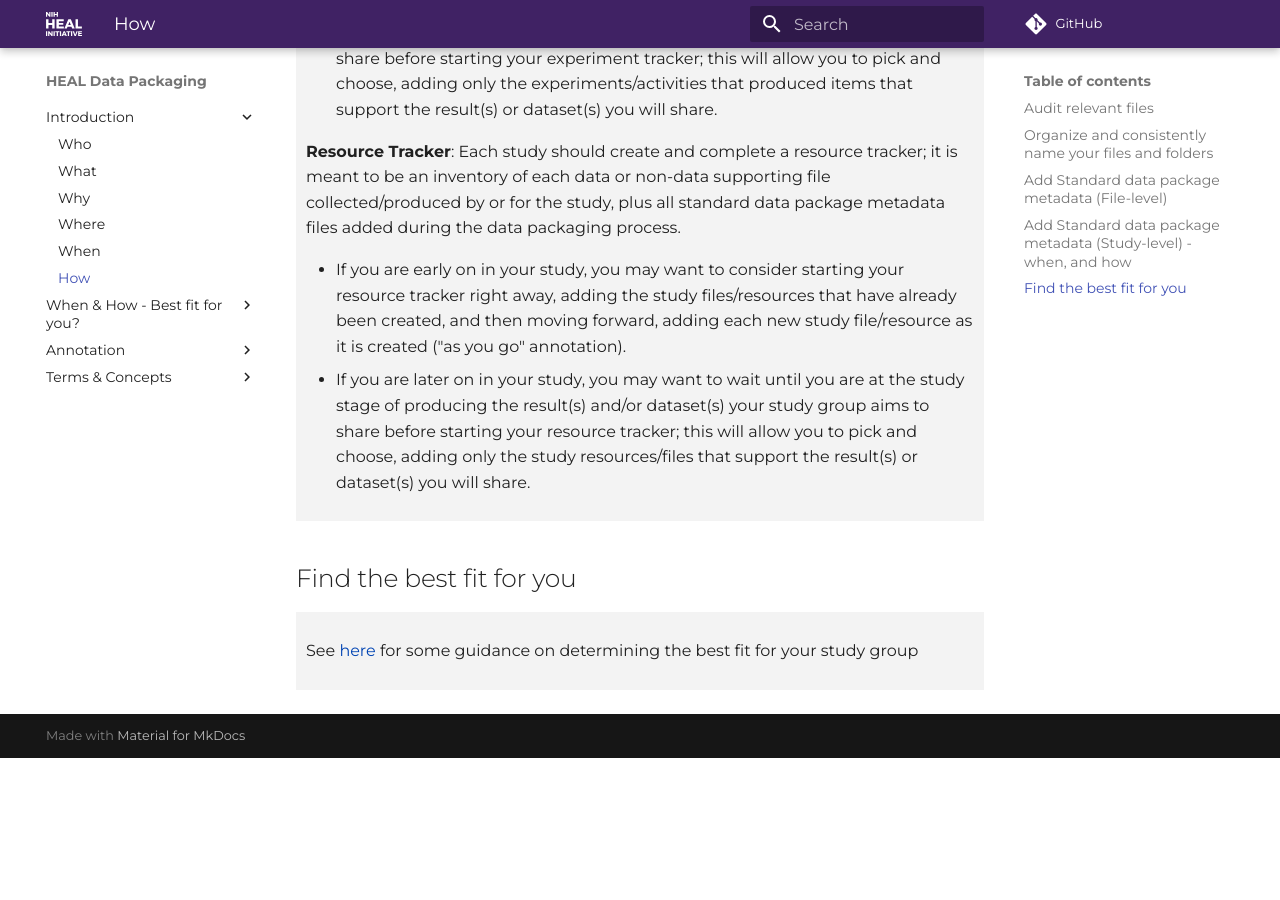
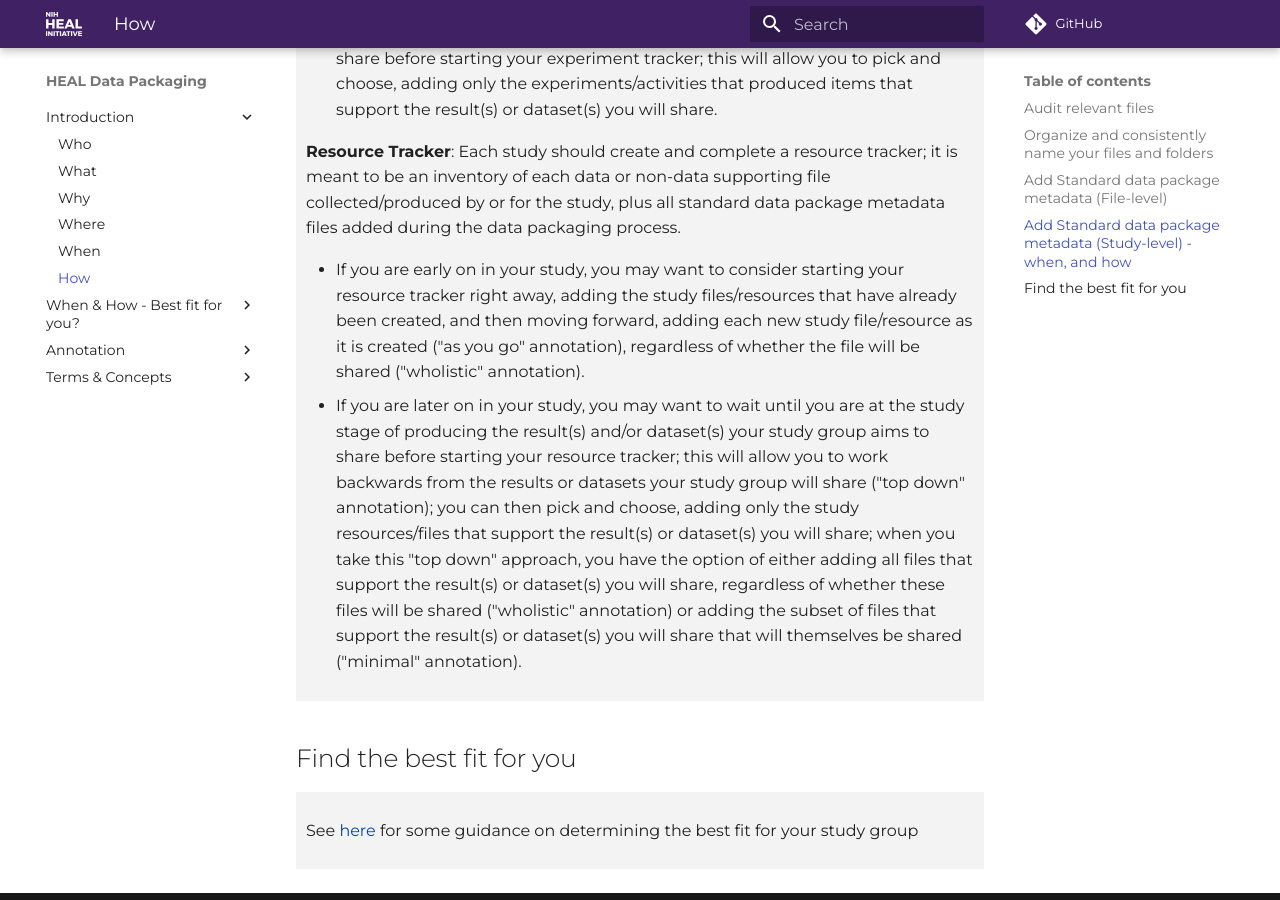
Before and after one commit to norc-heal/heal-data-pkg-guide, an MkDocs documentation site: the page built from docs/intro/how.md, in a window 1280 px wide and 900 px high, scrolled down 3227 px. Built offline with MkDocs 1.6.1 and Material for MkDocs 9.7.7, drawn with Linux system fonts in a browser that asks for light colours; comment, search, counter and statistics services are not loaded; before the commit the page ends 3985 px from its top, so only the background shows below that.

Commit message:
small additional edits to how page

```diff
--- a/docs/intro/how.md
+++ b/docs/intro/how.md
@@ -78,8 +78,8 @@ Currently, study-level standard data package metadata files are the experiment t
 
 **Resource Tracker**: Each study should create and complete a resource tracker; it is meant to be an inventory of each data or non-data supporting file collected/produced by or for the study, plus all standard data package metadata files added during the data packaging process.
 
-* If you are early on in your study, you may want to consider starting your resource tracker right away, adding the study files/resources that have already been created, and then moving forward, adding each new study file/resource as it is created ("as you go" annotation).
-* If you are later on in your study, you may want to wait until you are at the study stage of producing the result(s) and/or dataset(s) your study group aims to share before starting your resource tracker; this will allow you to pick and choose, adding only the study resources/files that support the result(s) or dataset(s) you will share.
+* If you are early on in your study, you may want to consider starting your resource tracker right away, adding the study files/resources that have already been created, and then moving forward, adding each new study file/resource as it is created ("as you go" annotation), regardless of whether the file will be shared ("wholistic" annotation).
+* If you are later on in your study, you may want to wait until you are at the study stage of producing the result(s) and/or dataset(s) your study group aims to share before starting your resource tracker; this will allow you to work backwards from the results or datasets your study group will share ("top down" annotation); you can then pick and choose, adding only the study resources/files that support the result(s) or dataset(s) you will share; when you take this "top down" approach, you have the option of either adding all files that support the result(s) or dataset(s) you will share, regardless of whether these files will be shared ("wholistic" annotation) or adding the subset of files that support the result(s) or dataset(s) you will share that will themselves be shared ("minimal" annotation).
 
 </div>
 
```
